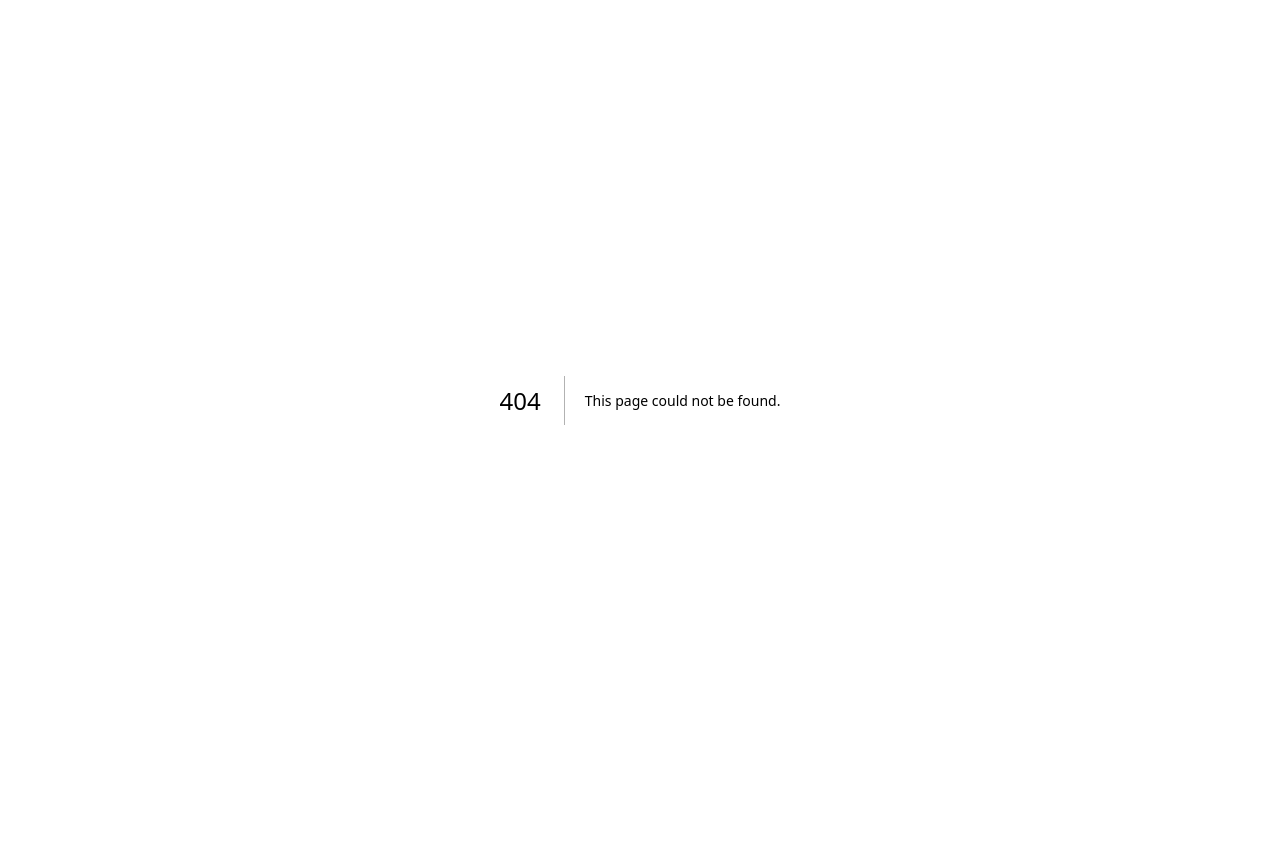
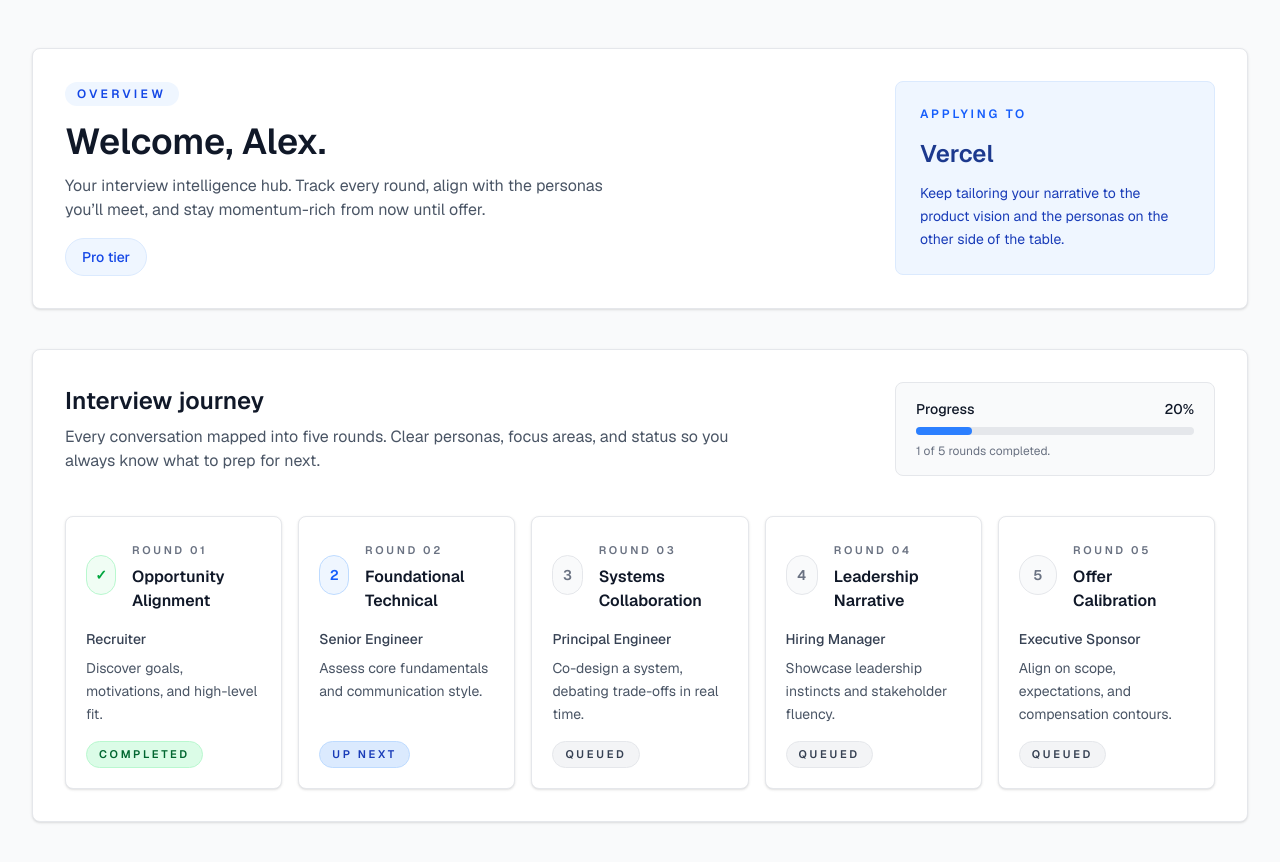
Before and after one commit to YvodeRooij/PrepTalk, a Next.js app in the folder preptalk/: page /dashboard in a window 1280 px wide. Before the commit this address had no page. Shown: the top 862 px of the page. Before the commit the page ends 800 px from the top, so only its background shows below. Built offline with nearby package versions, Linux system fonts and the light colour scheme.

Commit message:
Refactor code structure for improved readability and maintainability

```diff
--- /dev/null
+++ b/preptalk/app/(dashboard)/dashboard/page.tsx
@@ -0,0 +1,185 @@
+'use client';
+
+type JourneyStatus = 'complete' | 'current' | 'upcoming';
+
+type JourneyRound = {
+  id: string;
+  order: number;
+  title: string;
+  persona: string;
+  focus: string;
+  status: JourneyStatus;
+};
+
+const user = {
+  fullName: 'Alex Johnson',
+  tier: 'Pro',
+  company: 'Vercel',
+};
+
+const journey: JourneyRound[] = [
+  {
+    id: 'round-1',
+    order: 1,
+    title: 'Opportunity Alignment',
+    persona: 'Recruiter',
+    focus: 'Discover goals, motivations, and high-level fit.',
+    status: 'complete',
+  },
+  {
+    id: 'round-2',
+    order: 2,
+    title: 'Foundational Technical',
+    persona: 'Senior Engineer',
+    focus: 'Assess core fundamentals and communication style.',
+    status: 'current',
+  },
+  {
+    id: 'round-3',
+    order: 3,
+    title: 'Systems Collaboration',
+    persona: 'Principal Engineer',
+    focus: 'Co-design a system, debating trade-offs in real time.',
+    status: 'upcoming',
+  },
+  {
+    id: 'round-4',
+    order: 4,
+    title: 'Leadership Narrative',
+    persona: 'Hiring Manager',
+    focus: 'Showcase leadership instincts and stakeholder fluency.',
+    status: 'upcoming',
+  },
+  {
+    id: 'round-5',
+    order: 5,
+    title: 'Offer Calibration',
+    persona: 'Executive Sponsor',
+    focus: 'Align on scope, expectations, and compensation contours.',
+    status: 'upcoming',
+  },
+];
+
+const statusLabel: Record<JourneyStatus, string> = {
+  complete: 'Completed',
+  current: 'Up next',
+  upcoming: 'Queued',
+};
+
+const statusTone: Record<JourneyStatus, string> = {
+  complete: 'bg-green-100 text-green-800 border-green-200',
+  current: 'bg-blue-100 text-blue-800 border-blue-200',
+  upcoming: 'bg-gray-100 text-gray-700 border-gray-200',
+};
+
+const markerTone: Record<JourneyStatus, string> = {
+  complete: 'border-green-200 text-green-600 bg-green-50',
+  current: 'border-blue-200 text-blue-600 bg-blue-50',
+  upcoming: 'border-gray-200 text-gray-500 bg-gray-50',
+};
+
+export default function DashboardOverviewPage() {
+  const firstName = user.fullName.split(' ')[0] ?? 'there';
+  const completedRounds = journey.filter((round) => round.status === 'complete').length;
+  const progress = Math.round((completedRounds / journey.length) * 100);
+
+  return (
+    <div className="px-4 py-8 md:px-8 md:py-12">
+      <div className="space-y-8 md:space-y-10">
+        <section className="rounded-lg border border-gray-200 bg-white p-6 shadow-sm md:p-8">
+          <div className="flex flex-col gap-8 md:flex-row md:items-start md:justify-between">
+            <div className="space-y-4">
+              <span className="inline-flex items-center rounded-full bg-blue-50 px-3 py-1 text-xs font-semibold uppercase tracking-[0.28em] text-blue-700">
+                Overview
+              </span>
+              <div className="space-y-3">
+                <h1 className="text-3xl font-semibold text-gray-900 md:text-4xl">
+                  Welcome, {firstName}.
+                </h1>
+                <p className="max-w-xl text-sm text-gray-600 md:text-base">
+                  Your interview intelligence hub. Track every round, align with the personas you’ll meet, and stay momentum-rich from now until offer.
+                </p>
+              </div>
+              <div className="inline-flex items-center gap-2 rounded-full border border-blue-100 bg-blue-50 px-4 py-2 text-sm font-medium text-blue-700">
+                {user.tier} tier
+              </div>
+            </div>
+
+            <div className="w-full max-w-xs rounded-lg border border-blue-100 bg-blue-50 p-6 text-blue-900">
+              <p className="text-xs font-semibold uppercase tracking-[0.24em] text-blue-600">
+                Applying to
+              </p>
+              <p className="mt-4 text-2xl font-semibold text-blue-900">
+                {user.company}
+              </p>
+              <p className="mt-3 text-sm leading-relaxed text-blue-800">
+                Keep tailoring your narrative to the product vision and the personas on the other side of the table.
+              </p>
+            </div>
+          </div>
+        </section>
+
+        <section className="rounded-lg border border-gray-200 bg-white p-6 shadow-sm md:p-8">
+          <div className="flex flex-col gap-6 md:flex-row md:items-center md:justify-between">
+            <div className="space-y-2">
+              <h2 className="text-2xl font-semibold text-gray-900">Interview journey</h2>
+              <p className="max-w-2xl text-sm text-gray-600 md:text-base">
+                Every conversation mapped into five rounds. Clear personas, focus areas, and status so you always know what to prep for next.
+              </p>
+            </div>
+            <div className="w-full max-w-xs rounded-lg border border-gray-200 bg-gray-50 px-5 py-4 text-sm text-gray-700">
+              <div className="flex items-center justify-between text-sm font-medium text-gray-900">
+                <span>Progress</span>
+                <span>{progress}%</span>
+              </div>
+              <div className="mt-2 h-2 rounded-full bg-gray-200">
+                <div
+                  className="h-2 rounded-full bg-blue-500"
+                  style={{ width: `${progress}%` }}
+                />
+              </div>
+              <p className="mt-2 text-xs text-gray-500">
+                {completedRounds} of {journey.length} rounds completed.
+              </p>
+            </div>
+          </div>
+
+          <div className="mt-10 grid gap-4 sm:grid-cols-2 lg:grid-cols-3 xl:grid-cols-5">
+            {journey.map((round) => (
+              <JourneyCard key={round.id} round={round} />
+            ))}
+          </div>
+        </section>
+      </div>
+    </div>
+  );
+}
+
+function JourneyCard({ round }: { round: JourneyRound }) {
+  return (
+    <article className="flex h-full flex-col gap-4 rounded-lg border border-gray-200 bg-white p-5 shadow-sm">
+      <header className="flex items-center gap-4">
+        <div className={`flex h-10 w-10 items-center justify-center rounded-full border text-sm font-semibold ${markerTone[round.status]}`}>
+          {round.status === 'complete' ? '✓' : round.order}
+        </div>
+        <div>
+          <span className="text-[11px] font-semibold uppercase tracking-[0.24em] text-gray-500">
+            Round {String(round.order).padStart(2, '0')}
+          </span>
+          <h3 className="mt-1 text-base font-semibold text-gray-900">{round.title}</h3>
+        </div>
+      </header>
+
+      <div className="space-y-2">
+        <p className="text-sm font-medium text-gray-700">{round.persona}</p>
+        <p className="text-sm leading-relaxed text-gray-600">{round.focus}</p>
+      </div>
+
+      <footer className="mt-auto">
+        <span className={`inline-flex items-center gap-2 rounded-full border px-3 py-1 text-[11px] font-semibold uppercase tracking-[0.24em] ${statusTone[round.status]}`}>
+          {statusLabel[round.status]}
+        </span>
+      </footer>
+    </article>
+  );
+}
--- a/preptalk/app/(dashboard)/layout.tsx
+++ b/preptalk/app/(dashboard)/layout.tsx
@@ -6,7 +6,7 @@
   children: React.ReactNode;
 }) {
   return (
-    <div className="min-h-screen bg-gray-50">
+    <div className="min-h-screen bg-gray-50 text-gray-900">
       <div className="max-w-7xl mx-auto">
         {children}
       </div>
```
Also changed, not shown: 2 other files (tests, documents, lock files or other folders).
